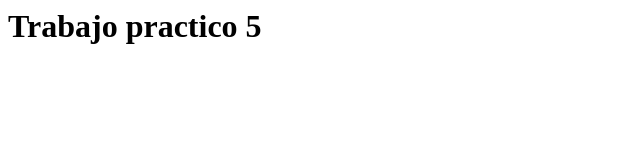
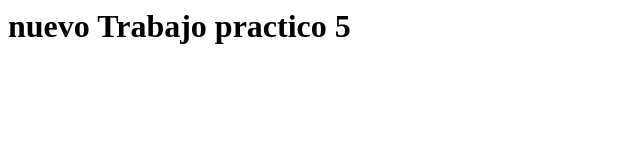
Before and after one commit to maldonadoaldana27-lgtm/tp-git-tuapellido, a plain HTML site: page index.html in a window 1280 px wide. Shown: the whole page, without its empty margins (0-640 px from the left). Drawn offline with Linux system fonts and the light colour scheme.

Commit message:
Modifique solo un poco el titulo

```diff
--- a/index.html
+++ b/index.html
@@ -5,7 +5,7 @@
 </head>
 <body>
 
-    <h1>Trabajo practico 5</h1>
+    <h1>nuevo Trabajo practico 5</h1>
 
 </body>
 
```
